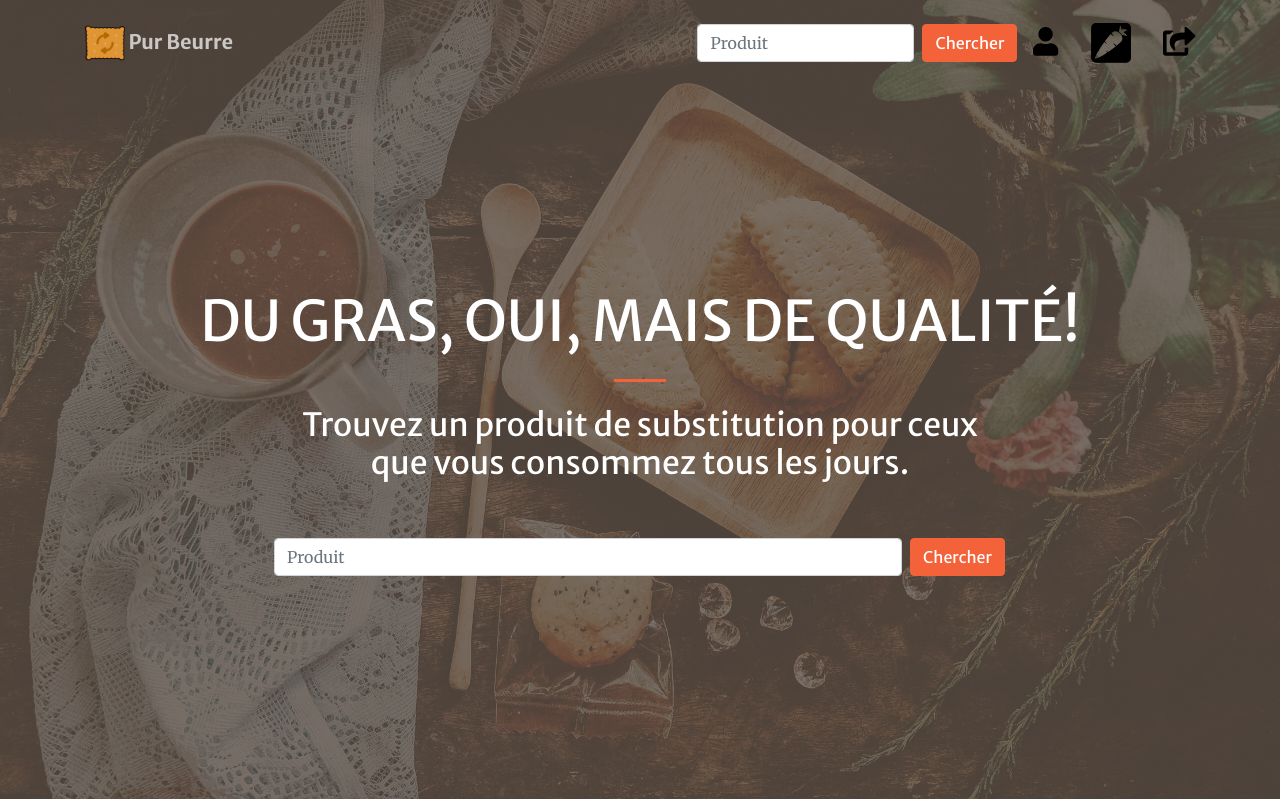
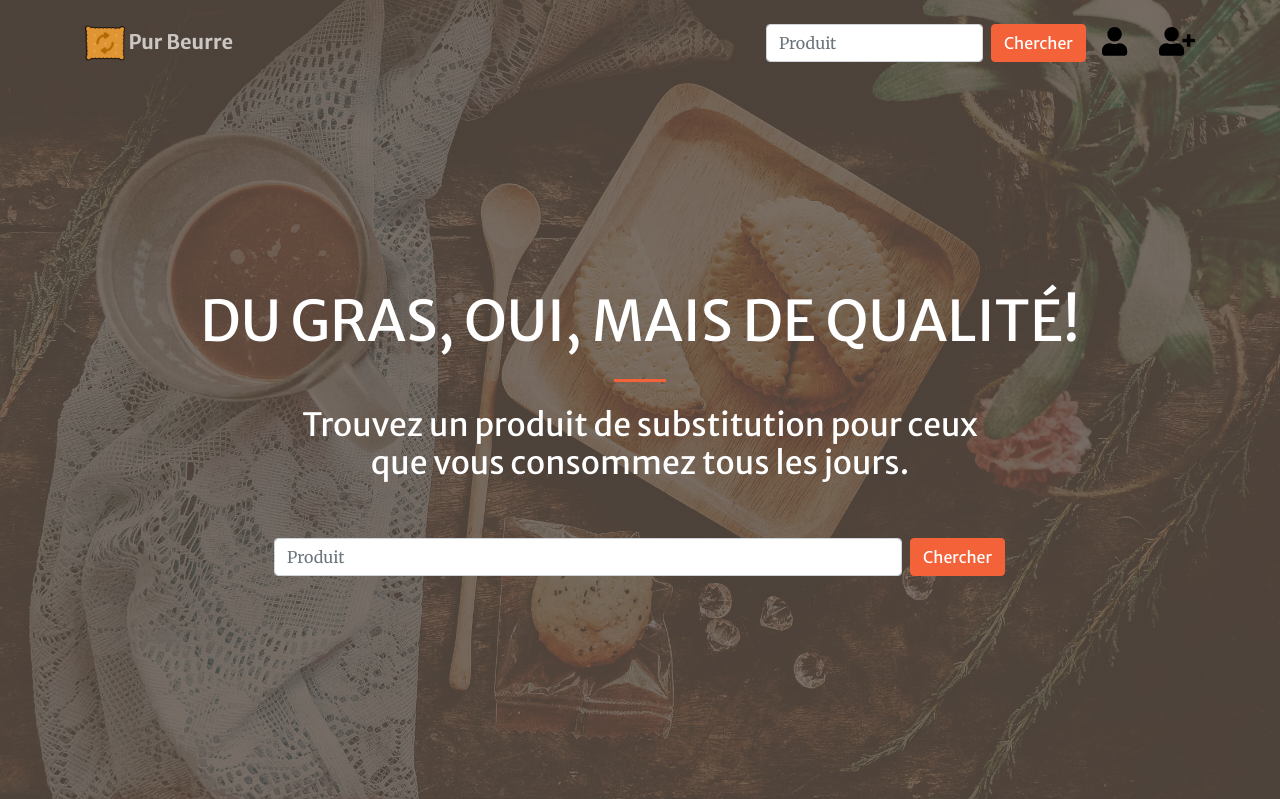
Before and after one commit to MyBhive/NutellaLovers, a Django app: page / in a window 1280 px wide. Shown: the top 799 px of the page. Run offline with Django 3.2, Linux system fonts and the light colour scheme; parts of the project's set-up code (start-up, migrations or seed data) failed here and were passed over; some libraries are stand-ins or nearby versions.

Commit message:
purbeurre app templates

```diff
--- a/mysite/templates/pages/head_foot_nav.html
+++ b/mysite/templates/pages/head_foot_nav.html
@@ -47,20 +47,38 @@
                                 <button id="button_send" type="submit" class="btn btn-primary ml-2">Chercher</button>
                             </form>
                         </li>
+
+                        {% if request.user.is_authenticated %}
+
                         <li class="nav-item">
-                            <a class="nav-link js-scroll-trigger" href="#mon_compte">
-                                <i class="fas fa-user fa-2x mb-0" style="color: black;"></i>
+                            <a class="nav-link js-scroll-trigger" href="{% url 'my_account' %}">
+                                <i title="mon compte" class="fas fa-user fa-2x mb-0" style="color: black;"></i>
                             </a>
                         </li>
                         <li class="nav-item">
-                            <a class="nav-link js-scroll-trigger" href="#mes_aliments">
-                                <img src="/static/assets/img/carrot.png" alt="carrot" WIDTH=40 HEIGHT=40 class="d-inline-block align-top"/>
+                            <a class="nav-link js-scroll-trigger" href="{% url 'my_favorites_view' %}">
+                                <img title="mes favoris" src="/static/assets/img/carrot.png" alt="carrot" WIDTH=40 HEIGHT=40 class="d-inline-block align-top"/>
                             </a>
                         </li>
                         <li class="nav-item">
-                            <a class="nav-link js-scroll-trigger" href="#sortie">
-                                <i class="fas fa-share-square fa-2x mb-0" style="color: black;"></i>
+                            <a class="nav-link js-scroll-trigger" href="{% url 'log_out' %}">
+                                <i title="déconnexion" class="fas fa-share-square fa-2x mb-0" style="color: black;"></i>
                             </a>
+
+                        {% else %}
+                        <li class="nav-item">
+                            <a class="nav-link js-scroll-trigger" href="{% url 'login' %}">
+                                <i title="se connecter" class="fas fa-user fa-2x mb-0" style="color: black;"></i>
+                            </a>
+                        </li>
+                        <li class="nav-item">
+                            <a class="nav-link js-scroll-trigger" href="{% url 'sign_in' %}">
+                                <i title="s'enregistrer" class="fas fa-user-plus fa-2x mb-0" style="color: black;"></i>
+                            </a>
+                        </li>
+
+                        {% endif %}
+
                         </li>
                     </ul>
                 </div>
@@ -87,6 +105,6 @@
         <script src="https://cdnjs.cloudflare.com/ajax/libs/jquery-easing/1.4.1/jquery.easing.min.js"></script>
         <script src="https://cdnjs.cloudflare.com/ajax/libs/magnific-popup.js/1.1.0/jquery.magnific-popup.min.js"></script>
         <!-- Core theme JS-->
-        <script src="static/js/scripts.js"></script>
+        <script src="/static/js/scripts.js"></script>
     </body>
 </html>
--- a/mysite/templates/pages/home.html
+++ b/mysite/templates/pages/home.html
@@ -111,5 +111,13 @@
         </div>
     </div>
 </section>
-
+</section>
+{% if messages %}
+{% for message in messages %}
+<script>
+    alert("{{ message }}");
+    </script>
+</div>
+{% endfor %}
+{% endif %}
 {% endblock %}
```
Also changed, not shown: mysite/templates/pages/infoprod.html (+5 -2 lines), mysite/templates/pages/search_product.html (+12 -14 lines).
